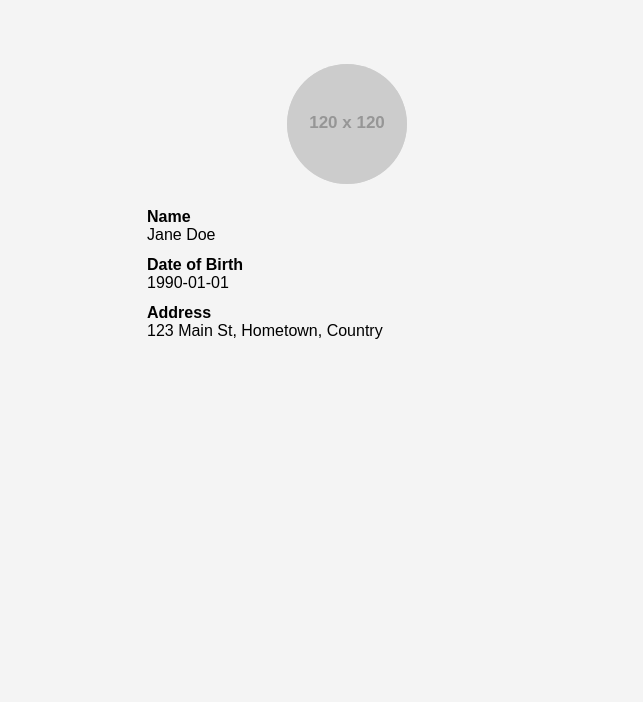
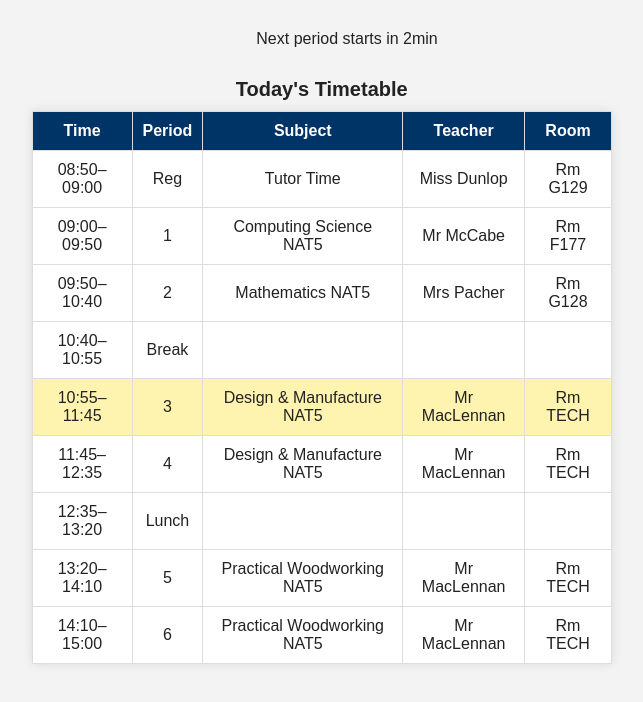
Before and after one commit to weemonethan-hash/Game, a plain HTML site: page index.html in a window 1280 px wide. Shown: the whole page, without its empty margins (293-936 px from the left). Drawn offline with Linux system fonts and the light colour scheme; placeholder pictures from the web are drawn by us.

Commit message:
Update index.html

```diff
--- a/index.html
+++ b/index.html
@@ -1,47 +1,205 @@
 <!DOCTYPE html>
 <html lang="en">
 <head>
-    <meta charset="UTF-8">
-    <meta name="viewport" content="width=device-width, initial-scale=1.0">
-    <title>Info Display</title>
+<meta charset="utf-8" />
+<meta name="viewport" content="width=device-width,initial-scale=1" />
+<title>My School Timetable</title>
 <style>
   body {
-            font-family: Arial, sans-serif;
-            max-width: 400px;
-            margin: 40px auto;
-            padding: 24px;
-            background: #f4f4f4;
-            border-radius: 8px;
+    font-family: Arial, Helvetica, sans-serif;
+    background: #f3f3f3;
+    color: #222;
+    display: flex;
+    justify-content: center;
+    align-items: flex-start;
+    padding-top: 20px;
+    margin: 0;
   }
-        .profile-image {
-            width: 120px;
-            height: 120px;
-            object-fit: cover;
-            border-radius: 50%;
-            display: block;
-            margin: 0 auto 24px auto;
-            background: #ddd;
+  table {
+    border-collapse: collapse;
+    width: 92%;
+    max-width: 900px;
+    background: #fff;
+    box-shadow: 0 0 10px rgba(0,0,0,.1);
   }
-        .info-label {
-            font-weight: bold;
-            margin-top: 12px;
+  th, td {
+    border: 1px solid #ddd;
+    padding: 10px;
+    text-align: center;
   }
-        .info-value {
-            margin-bottom: 8px;
+  th {
+    background: #003366;
+    color: #fff;
+  }
+  caption {
+    font-size: 1.25rem;
+    font-weight: 600;
+    padding: 10px;
+  }
+  .no-school {
+    padding: 30px;
+    text-align: center;
+  }
+  .current {
+    background-color: #fff3b0; /* highlight current period */
+  }
+  #countdown {
+    margin: 10px 0 20px 0;
+    font-size: 1rem;
+    text-align: center;
   }
 </style>
 </head>
 <body>
-    <img src="https://via.placeholder.com/120" alt="Profile Image" class="profile-image">
+
 <div>
-        <div class="info-label">Name</div>
-        <div class="info-value">Jane Doe</div>
+  <div id="countdown"></div>
+  <table id="timetable" aria-label="Today's timetable">
+    <caption>Today's Timetable</caption>
+    <thead>
+      <tr><th>Time</th><th>Period</th><th>Subject</th><th>Teacher</th><th>Room</th></tr>
+    </thead>
+    <tbody id="schedule"></tbody>
+  </table>
+</div>
 
-        <div class="info-label">Date of Birth</div>
-        <div class="info-value">1990-01-01</div>
+<script>
+const timetable = {
+  Monday: [
+    ["08:50–09:00","Reg","Tutor Time","Miss Dunlop","Rm G129"],
+    ["09:00–09:50","1","Mathematics NAT5","Mrs Pacher","Rm G128"],
+    ["09:50–10:40","2","Mathematics NAT5","Mrs Pacher","Rm G128"],
+    ["10:40–10:55","Break","","",""],
+    ["10:55–11:45","3","Design & Manufacture NAT5","Mr MacLennan","Rm TECH"],
+    ["11:45–12:35","4","Design & Manufacture NAT5","Mr MacLennan","Rm TECH"],
+    ["12:35–13:20","Lunch","","",""],
+    ["13:20–14:10","5","Personal & Social Education","Mrs Helley","Rm F178"],
+    ["14:10–15:00","6","English NAT5","Dr Henderson","Rm F113"],
+    ["15:00–15:50","7","English NAT5","Dr Henderson","Rm F113"]
+  ],
+  Tuesday: [
+    ["08:50–09:00","Reg","Tutor Time","Miss Dunlop","Rm G129"],
+    ["09:00–09:50","1","Cyber Security School","Mr Creaney","Rm S106"],
+    ["09:50–10:40","2","English NAT5","Dr Henderson","Rm F113"],
+    ["10:40–10:55","Break","","",""],
+    ["10:55–11:45","3","Mathematics NAT5","Mrs Pacher","Rm G128"],
+    ["11:45–12:35","4","Mathematics NAT5","Mrs Pacher","Rm G128"],
+    ["12:35–13:20","Lunch","","",""],
+    ["13:20–14:10","5","Design & Manufacture NAT5","Mr MacLennan","Rm TECH"],
+    ["14:10–15:00","6","Practical Woodworking NAT5","Mr MacLennan","Rm TECH"],
+    ["15:00–15:50","7","Practical Woodworking NAT5","Mr MacLennan","Rm TECH"]
+  ],
+  Wednesday: [
+    ["08:50–09:00","Reg","Tutor Time","Miss Dunlop","Rm G129"],
+    ["09:00–09:50","1","English NAT5","Dr Henderson","Rm F113"],
+    ["09:50–10:40","2","English NAT5","Dr Henderson","Rm F113"],
+    ["10:40–10:55","Break","","",""],
+    ["10:55–11:45","3","Computing Science NAT5","Mr McCabe","Rm F177"],
+    ["11:45–12:35","4","Computing Science NAT5","Mr McCabe","Rm F177"],
+    ["12:35–13:20","Lunch","","",""],
+    ["13:20–14:10","5","Cyber Security School","-","Rm College"],
+    ["14:10–15:00","6","Cyber Security School","-","Rm College"]
+  ],
+  Thursday: [
+    ["08:50–09:00","Reg","Tutor Time","Miss Dunlop","Rm G129"],
+    ["09:00–09:50","1","Computing Science NAT5","Mr McCabe","Rm F177"],
+    ["09:50–10:40","2","Mathematics NAT5","Mrs Pacher","Rm G128"],
+    ["10:40–10:55","Break","","",""],
+    ["10:55–11:45","3","Design & Manufacture NAT5","Mr MacLennan","Rm TECH"],
+    ["11:45–12:35","4","Design & Manufacture NAT5","Mr MacLennan","Rm TECH"],
+    ["12:35–13:20","Lunch","","",""],
+    ["13:20–14:10","5","Practical Woodworking NAT5","Mr MacLennan","Rm TECH"],
+    ["14:10–15:00","6","Practical Woodworking NAT5","Mr MacLennan","Rm TECH"]
+  ],
+  Friday: [
+    ["08:50–09:00","Reg","Tutor Time","Miss Dunlop","Rm G129"],
+    ["09:00–09:50","1","Computing Science NAT5","Mr McCabe","Pm E177"],
+    ["09:50–10:40","2","Computing Science NAT5","Mr McCabe","Rm F177"],
+    ["10:40–10:55","Break","","",""],
+    ["10:55–11:45","3","Physical Education School","Mr MacDonald","Rm PE"],
+    ["11:45–12:35","4","Practical Woodworking NAT5","Mr MacLennan","Rm TECH"],
+    ["12:35–13:20","Lunch","","",""],
+    ["13:20–14:10","5","Cyber Security School","-","Rm College"],
+    ["14:10–15:00","6","Cyber Security School","-","Rm College"]
+  ]
+};
 
-        <div class="info-label">Address</div>
-        <div class="info-value">123 Main St, Hometown, Country</div>
-    </div>
+function parseTime(str) {
+  const [h, m] = str.split(":").map(Number);
+  return {h,m};
+}
+
+function timeToDate(today, str) {
+  const {h,m} = parseTime(str);
+  const d = new Date(today);
+  d.setHours(h, m, 0, 0);
+  return d;
+}
+
+function renderToday() {
+  const today = new Date();
+  const todayName = today.toLocaleDateString("en-GB",{weekday:"long"});
+  const schedule = timetable[todayName];
+  const tbody = document.getElementById("schedule");
+  tbody.innerHTML = "";
+
+  const countdownEl = document.getElementById("countdown");
+
+  if (!schedule) {
+    countdownEl.textContent = "";
+    const row = document.createElement("tr");
+    const td = document.createElement("td");
+    td.colSpan = 5;
+    td.className = "no-school";
+    td.textContent = (todayName === "Saturday" || todayName === "Sunday") ? "No school – Weekend!" : "No school today";
+    row.appendChild(td);
+    tbody.appendChild(row);
+    return;
+  }
+
+  let nextPeriodTime = null;
+
+  schedule.forEach(rowData => {
+    const tr = document.createElement("tr");
+    const [time, period, subject, teacher, room] = rowData;
+    const cells = [time, period || "", subject || "", teacher || "", room || ""];
+
+    cells.forEach(text => {
+      const td = document.createElement("td");
+      td.textContent = text;
+      tr.appendChild(td);
+    });
+
+    // Highlight current period
+    if (time.includes("–")) {
+      const [startStr, endStr] = time.split("–");
+      const start = timeToDate(today, startStr);
+      const end = timeToDate(today, endStr);
+      if (today >= start && today <= end) {
+        tr.classList.add("current");
+      } else if (today < start && !nextPeriodTime) {
+        nextPeriodTime = start;
+      }
+    }
+
+    tbody.appendChild(tr);
+  });
+
+  // Countdown to next period
+  if (nextPeriodTime) {
+    const diffMs = nextPeriodTime - today;
+    const diffMins = Math.floor(diffMs / 60000);
+    const diffHrs = Math.floor(diffMins / 60);
+    const mins = diffMins % 60;
+    countdownEl.textContent = `Next period starts in ${diffHrs > 0 ? diffHrs + "h " : ""}${mins}min`;
+  } else {
+    countdownEl.textContent = "All periods for today are finished!";
+  }
+}
+
+renderToday();
+setInterval(renderToday, 60000); // update every minute
+</script>
+
 </body>
 </html>
```
Lines whose indentation alone changed are shown as unchanged.
